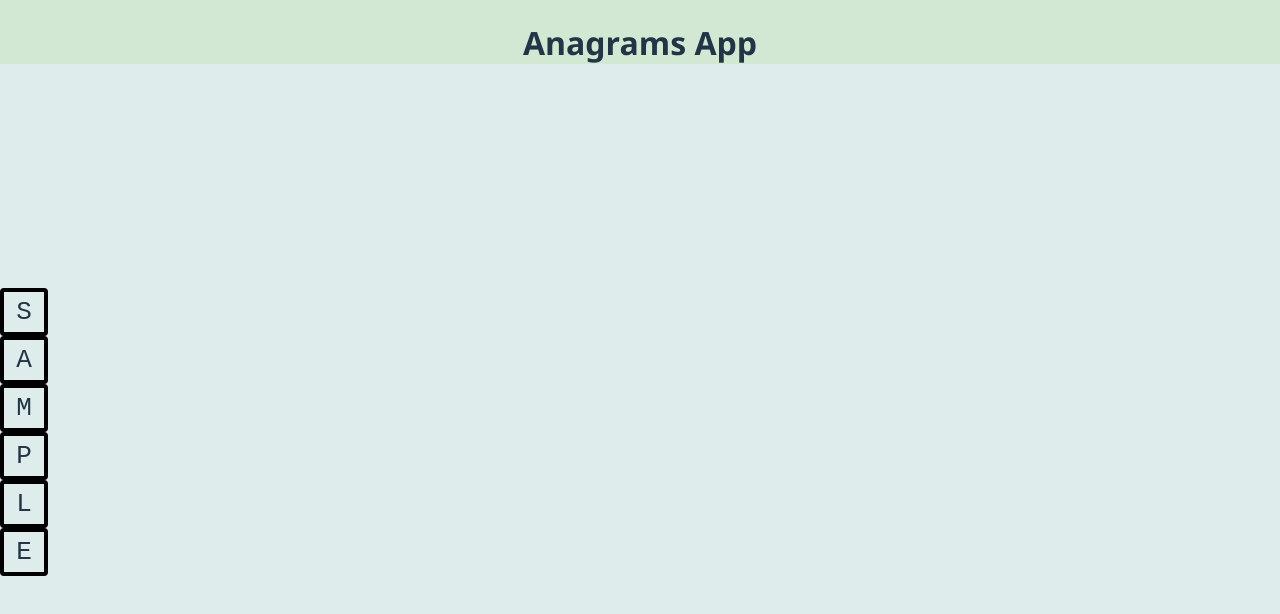
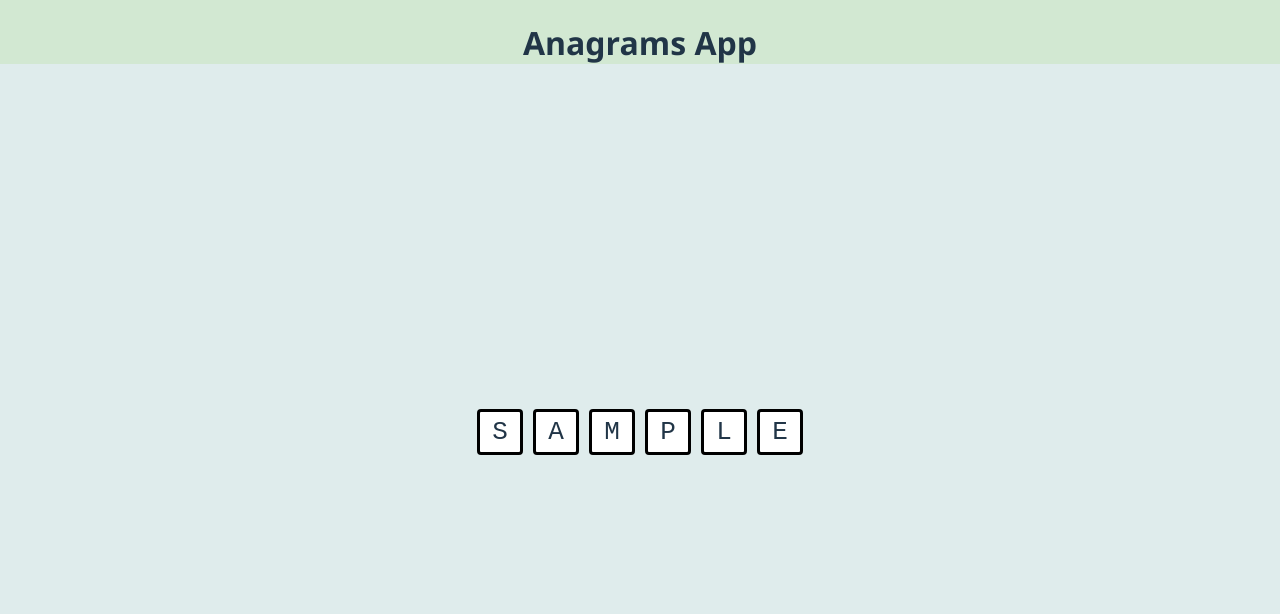
Before and after one commit to akowalz/anagramic, a React (Vite) app: page / in a window 1280 px wide. Both pictures are taken after typing "Sample" into the empty fields and a click on the button "Let's anagram". Shown: the top 614 px of the page. Built offline with nearby package versions, Linux system fonts and the light colour scheme.

Commit message:
refactor tiles and canvas

```diff
--- a/src/App.css
+++ b/src/App.css
@@ -25,36 +25,3 @@
   gap: 10px;
   flex: 1;
 }
-
-.form {
-  width: 100%;
-  display: flex;
-  flex-direction: column;
-  align-items: center;
-  justify-content: center;
-}
-
-.form-label {
-  font-size: 1.2em;
-  margin-bottom: 4px;
-}
-
-.form input {
-  width: 90%;
-  border: none;
-  text-align: center;
-  font-size: 1.8em;
-  text-transform: uppercase;
-  font-family: monospace;
-  margin-bottom: 8px;
-}
-
-button {
-  padding: 8px 12px;
-  border-radius: 4px;
-  font-style: italic;
-  background-color: white;
-  border-color: grey;
-
-
-}
--- a/src/App.tsx
+++ b/src/App.tsx
@@ -1,15 +1,13 @@
+import "./App.css";
+
 import { useState } from "react";
-import "./App.css";
-import Tile from "./Tile/Tile";
+import TileCanvas from "./TileCanvas/TileCanvas";
+
 import Form from "./Form/Form";
 
 function App() {
   const [inputValue, setInputValue] = useState("");
-  const [letters, setLetters] = useState("");
-
-  const letterTiles = letters
-    .split("")
-    .map((letter) => <Tile letter={letter.toUpperCase()} />);
+  const [letters, setLetters] = useState<string[]>([]);
 
   return (
     <>
@@ -18,7 +16,7 @@ function App() {
       </div>
 
       <div id="main-container">
-        {letters === "" && (
+        {letters.length === 0 && (
           <Form
             inputValue={inputValue}
             setInputValue={setInputValue}
@@ -26,7 +24,7 @@ function App() {
           />
         )}
 
-        {letters !== "" && <div id="canvas">{letterTiles}</div>}
+        {letters.length > 0 && <TileCanvas letters={letters} />}
       </div>
     </>
   );
--- a/src/Form/Form.css
+++ b/src/Form/Form.css
@@ -0,0 +1,31 @@
+.form {
+  width: 100%;
+  display: flex;
+  flex-direction: column;
+  align-items: center;
+  justify-content: center;
+}
+
+.form-label {
+  font-size: 1.2em;
+  margin-bottom: 4px;
+}
+
+.form input {
+  width: 90%;
+  border: none;
+  text-align: center;
+  font-size: 1.8em;
+  text-transform: uppercase;
+  font-family: monospace;
+  margin-bottom: 8px;
+  border-radius: 4px;
+}
+
+button {
+  padding: 8px 12px;
+  border-radius: 4px;
+  font-style: italic;
+  background-color: white;
+  border-color: grey;
+}
--- a/src/Form/Form.tsx
+++ b/src/Form/Form.tsx
@@ -1,12 +1,20 @@
+import "./Form.css";
+
 type FormProps = {
   inputValue: string;
   setInputValue: React.Dispatch<React.SetStateAction<string>>;
-  setLetters: React.Dispatch<React.SetStateAction<string>>;
+  setLetters: React.Dispatch<React.SetStateAction<string[]>>;
 };
 
-function Form({ inputValue, setInputValue, setLetters }: FormProps) {
+export default function Form({
+  inputValue,
+  setInputValue,
+  setLetters,
+}: FormProps) {
   const submit = () => {
-    setLetters(inputValue.toUpperCase());
+    if (inputValue === "") return;
+
+    setLetters(inputValue.toUpperCase().split(""));
   };
 
   return (
@@ -23,5 +31,3 @@ function Form({ inputValue, setInputValue, setLetters }: FormProps) {
     </form>
   );
 }
-
-export default Form;
--- a/src/Tile/Tile.css
+++ b/src/Tile/Tile.css
@@ -5,12 +5,13 @@
   width: 40px;
   border-radius: 4px;
   font-size: 2em;
-  border: 4px solid black;
+  border: 3px solid black;
   display: grid;
   place-items: center;
   touch-action: none;
   user-select: none;
   cursor: grab;
+  background-color: white;
 }
 
 .letter-tile:active {
--- a/src/Tile/Tile.tsx
+++ b/src/Tile/Tile.tsx
@@ -1,10 +1,16 @@
 import "./Tile.css";
 import { useState } from "react";
 
-type Props = { letter: string };
+type Pos = { x: number; y: number };
 
-export default function Tile({ letter }: Props) {
-  const [pos, setPos] = useState({ x: 0, y: 0 });
+type Props = {
+  letter: string;
+  id: number;
+  pos: Pos;
+  onMove: (id: number, x: number, y: number) => void;
+};
+
+export default function Tile({ letter, pos, id, onMove }: Props) {
   const [dragging, setDragging] = useState(false);
   const [offset, setOffset] = useState({ x: 0, y: 0 });
 
@@ -21,10 +27,7 @@ export default function Tile({ letter }: Props) {
   const handlePointerMove = (e: React.PointerEvent<HTMLDivElement>) => {
     if (!dragging) return;
 
-    setPos({
-      x: e.clientX - offset.x,
-      y: e.clientY - offset.y,
-    });
+    onMove(id, e.clientX - offset.x, e.clientY - offset.y);
   };
 
   const handlePointerUp = (e: React.PointerEvent<HTMLDivElement>) => {
--- /dev/null
+++ b/src/TileCanvas/TileCanvas.css
@@ -0,0 +1,5 @@
+.tile-canvas {
+  display: flex;
+  flex-direction: row;
+  gap: 10px;
+}
--- /dev/null
+++ b/src/TileCanvas/TileCanvas.tsx
@@ -0,0 +1,54 @@
+import { useEffect, useState } from "react";
+import Tile from "../Tile/Tile";
+import "./TileCanvas.css";
+
+type TileCanvasProps = {
+  letters: string[];
+};
+
+type TileData = {
+  x: number;
+  y: number;
+  letter: string;
+  id: number;
+};
+
+export default function TileCanvas({ letters }: TileCanvasProps) {
+  function initialTileData(letters: string[]) {
+    return letters.map((letter, index) => ({
+      id: index,
+      letter,
+      x: 0,
+      y: 0,
+    }));
+  }
+
+  const handleMoveTile = (id: number, x: number, y: number) => {
+    setTileData((tiles) =>
+      tiles.map((tile) => (tile.id === id ? { ...tile, x, y } : tile))
+    );
+  };
+
+  const [tileData, setTileData] = useState<TileData[]>([]);
+
+  useEffect(() => {
+    setTileData(initialTileData(letters));
+  }, [letters]);
+
+  const tiles = letters.map((letter, index) => {
+    if (tileData.length === 0) return;
+
+    const dataForTile = tileData[index];
+
+    return (
+      <Tile
+        letter={letter.toUpperCase()}
+        id={index}
+        pos={{ x: dataForTile.x, y: dataForTile.y }}
+        onMove={handleMoveTile}
+      />
+    );
+  });
+
+  return <div className="tile-canvas">{tiles}</div>;
+}
```
